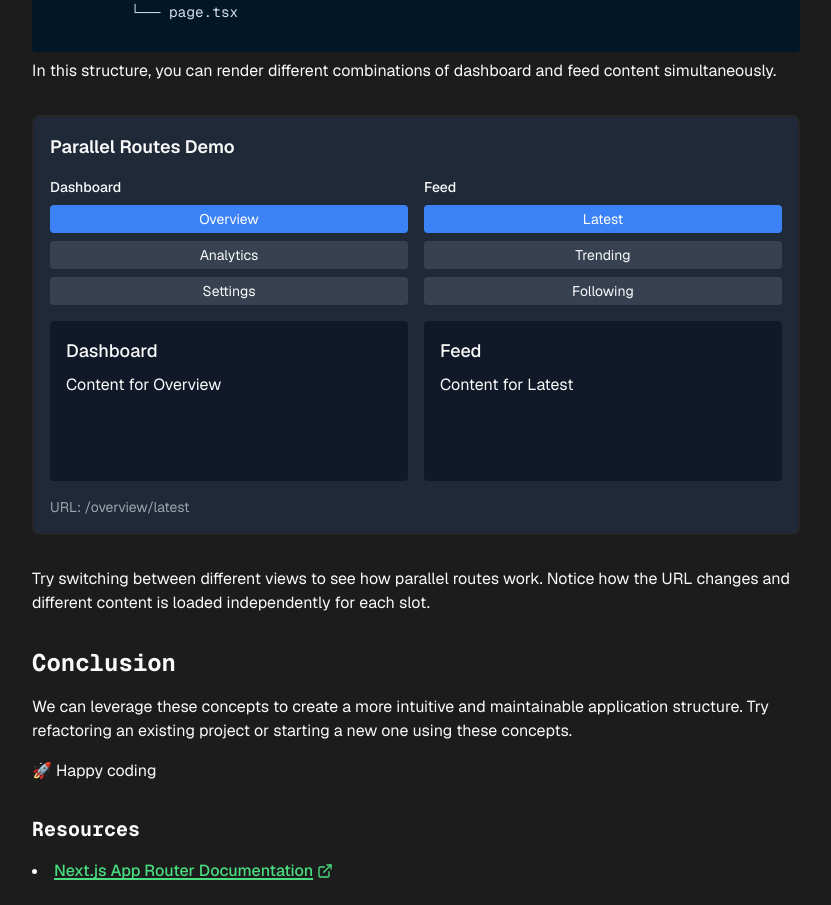
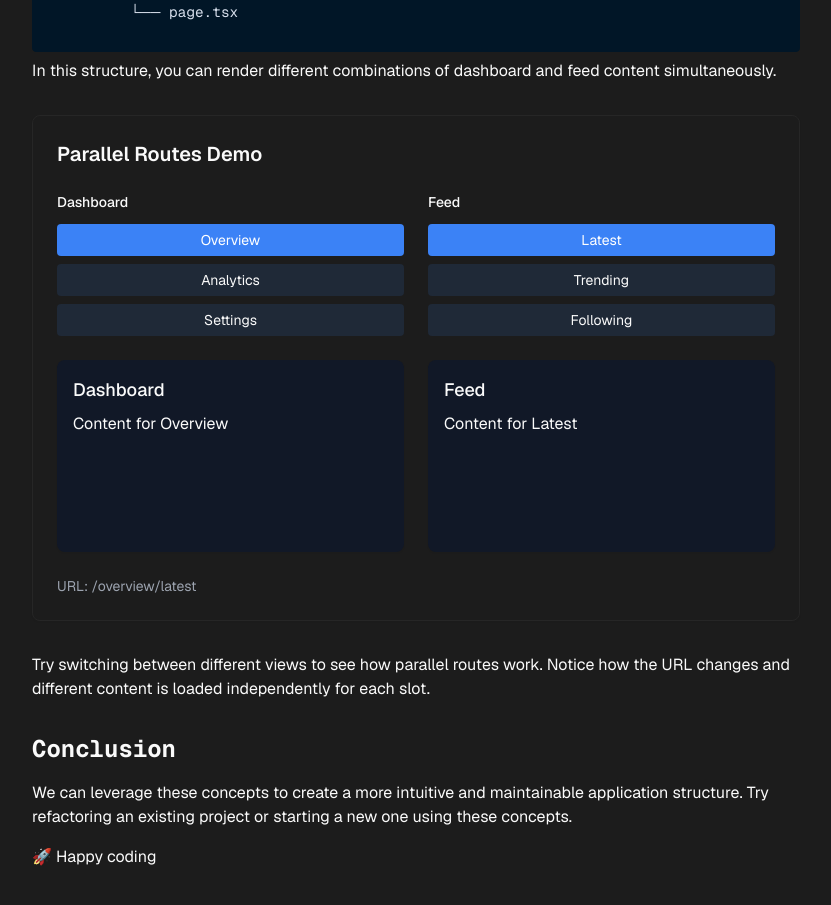
Before and after one commit to marcoshaber99/personal-site, a Next.js app: page /blog/nextjs-routing in a window 1280 px wide. Shown: the part 7001-7906 px from the top of the page, without its empty margins (224-1055 px from the left). Built offline with nearby package versions, Linux system fonts and the light colour scheme.

Commit message:
fix suspense issue

```diff
--- a/app/blog/nextjs-routing/parallel-routes-demo.tsx
+++ b/app/blog/nextjs-routing/parallel-routes-demo.tsx
@@ -1,7 +1,8 @@
 "use client";
 
-import React, { useState } from "react";
+import React, { Suspense } from "react";
 import { motion } from "framer-motion";
+import { useSearchParams } from "next/navigation";
 
 const slots = {
   dashboard: ["Overview", "Analytics", "Settings"],
@@ -9,63 +10,107 @@ const slots = {
 } as const;
 
 type SlotKey = keyof typeof slots;
-type SlotState = { [K in SlotKey]: (typeof slots)[K][number] };
+type SlotState = Record<SlotKey, string>;
+
+const initialState: SlotState = {
+  dashboard: "Overview",
+  feed: "Latest",
+};
+
+function ParallelRoutesDemoContent() {
+  const searchParams = useSearchParams();
+  const activeSlot: SlotState = Object.fromEntries(
+    Object.keys(slots).map((slot) => [
+      slot,
+      searchParams.get(slot) || initialState[slot as SlotKey],
+    ])
+  ) as SlotState;
+
+  const setActiveSlot = (slot: SlotKey, page: string) => {
+    const params = new URLSearchParams(searchParams);
+    params.set(slot, page);
+    window.history.pushState(null, "", `?${params.toString()}`);
+  };
+
+  return (
+    <div className="my-8 p-6 border rounded-lg shadow-sm">
+      <h3 className="text-xl font-semibold mb-6">Parallel Routes Demo</h3>
+      <div className="flex space-x-6 mb-6">
+        {Object.entries(slots).map(([slot, pages]) => (
+          <SlotSelector
+            key={slot}
+            slot={slot as SlotKey}
+            pages={pages}
+            activePage={activeSlot[slot as SlotKey]}
+            onSelect={(page) => setActiveSlot(slot as SlotKey, page)}
+          />
+        ))}
+      </div>
+      <div className="grid grid-cols-2 gap-6 h-48">
+        {Object.entries(activeSlot).map(([slot, page]) => (
+          <ContentPanel key={`${slot}-${page}`} slot={slot} page={page} />
+        ))}
+      </div>
+      <p className="mt-6 text-sm text-gray-600 dark:text-gray-400">
+        URL: /{activeSlot.dashboard.toLowerCase()}/
+        {activeSlot.feed.toLowerCase()}
+      </p>
+    </div>
+  );
+}
 
 export function ParallelRoutesDemo() {
-  const [activeSlot, setActiveSlot] = useState<SlotState>({
-    dashboard: "Overview",
-    feed: "Latest",
-  });
+  return (
+    <Suspense fallback={<div>Loading...</div>}>
+      <ParallelRoutesDemoContent />
+    </Suspense>
+  );
+}
 
+function SlotSelector({
+  slot,
+  pages,
+  activePage,
+  onSelect,
+}: {
+  slot: SlotKey;
+  pages: readonly string[];
+  activePage: string;
+  onSelect: (page: string) => void;
+}) {
   return (
-    <div className="my-8 p-4 border-2 rounded-lg bg-gray-50 dark:bg-gray-800">
-      <h3 className="text-lg font-semibold mb-4">Parallel Routes Demo</h3>
-      <div className="flex space-x-4 mb-4">
-        {(Object.entries(slots) as [SlotKey, readonly string[]][]).map(
-          ([slot, pages]) => (
-            <div key={slot} className="flex-1">
-              <h4 className="text-sm font-medium mb-2 capitalize">{slot}</h4>
+    <div className="flex-1">
+      <h4 className="text-sm font-medium mb-3 capitalize">{slot}</h4>
       <div className="flex flex-col space-y-2">
         {pages.map((page) => (
           <button
             key={page}
-                    className={`px-3 py-1 text-sm rounded ${
-                      activeSlot[slot] === page
+            className={`px-3 py-1.5 text-sm rounded transition-colors ${
+              activePage === page
                 ? "bg-blue-500 text-white"
-                        : "bg-gray-200 dark:bg-gray-700"
+                : "bg-gray-100 dark:bg-gray-800 hover:bg-gray-200 dark:hover:bg-gray-700"
             }`}
-                    onClick={() =>
-                      setActiveSlot({ ...activeSlot, [slot]: page })
-                    }
+            onClick={() => onSelect(page)}
           >
             {page}
           </button>
         ))}
       </div>
     </div>
-          )
-        )}
-      </div>
-      <div className="grid grid-cols-2 gap-4 h-40">
-        {(Object.entries(activeSlot) as [SlotKey, string][]).map(
-          ([slot, page]) => (
+  );
+}
+
+function ContentPanel({ slot, page }: { slot: string; page: string }) {
+  return (
     <motion.div
       key={`${slot}-${page}`}
       initial={{ opacity: 0, y: 20 }}
       animate={{ opacity: 1, y: 0 }}
       transition={{ duration: 0.3 }}
-              className="bg-white dark:bg-gray-900 rounded p-4"
+      className="bg-white dark:bg-gray-900 rounded-lg p-4 shadow-sm"
     >
       <h4 className="text-lg font-medium mb-2 capitalize">{slot}</h4>
       <p>Content for {page}</p>
     </motion.div>
-          )
-        )}
-      </div>
-      <p className="mt-4 text-sm text-gray-600 dark:text-gray-400">
-        URL: /{activeSlot.dashboard.toLowerCase()}/
-        {activeSlot.feed.toLowerCase()}
-      </p>
-    </div>
   );
 }
--- a/mdx-components.tsx
+++ b/mdx-components.tsx
@@ -1,6 +1,6 @@
 import type { MDXComponents } from "mdx/types";
 import { ExternalLink } from "lucide-react";
-import { CodeBlock } from "@/components/codeblock";
+import { CodeBlock } from "./components/codeblock"; // Update this line
 import { Wobbly } from "@/components/wobbly";
 
 const Spacer = ({
```
Lines whose indentation alone changed are shown as unchanged.
